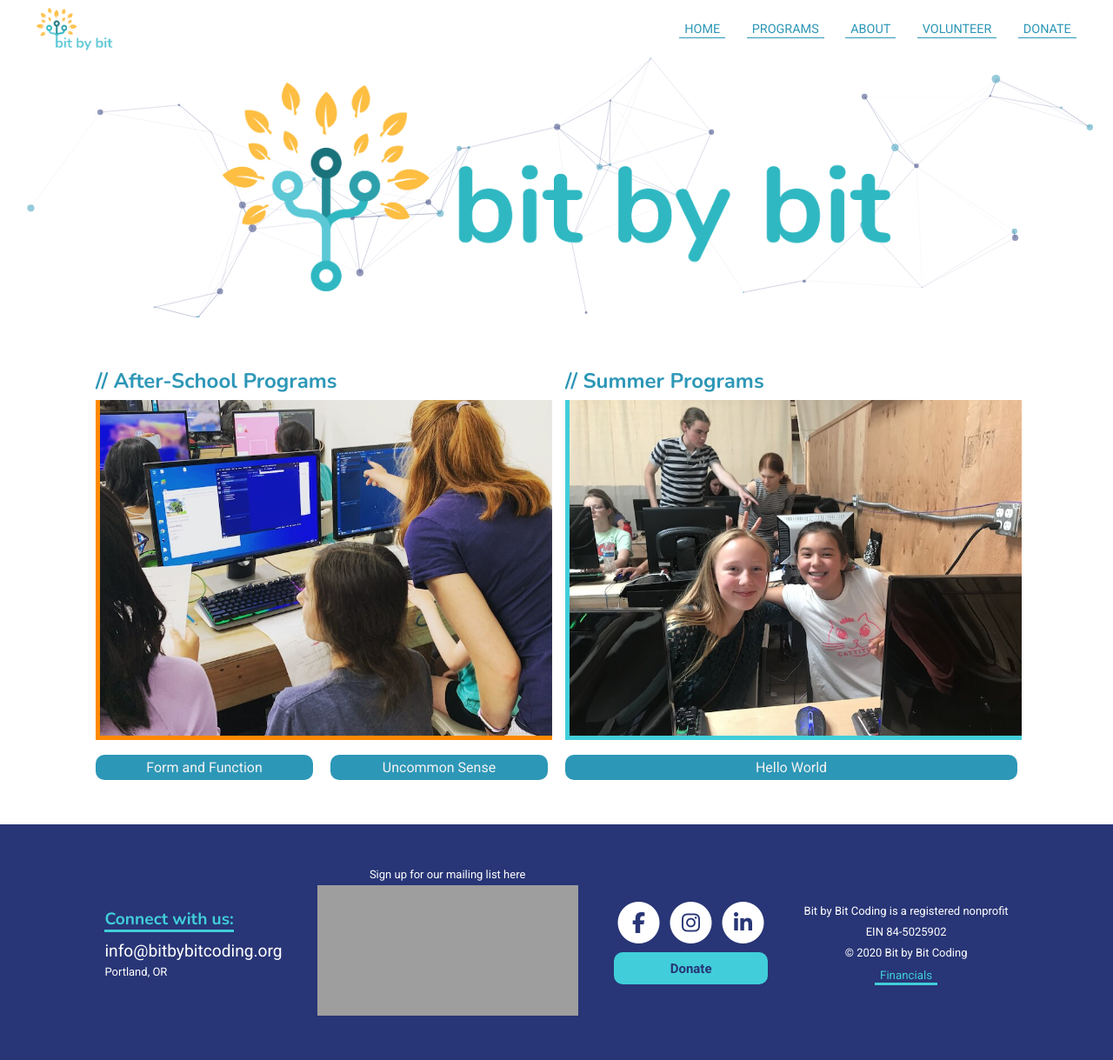
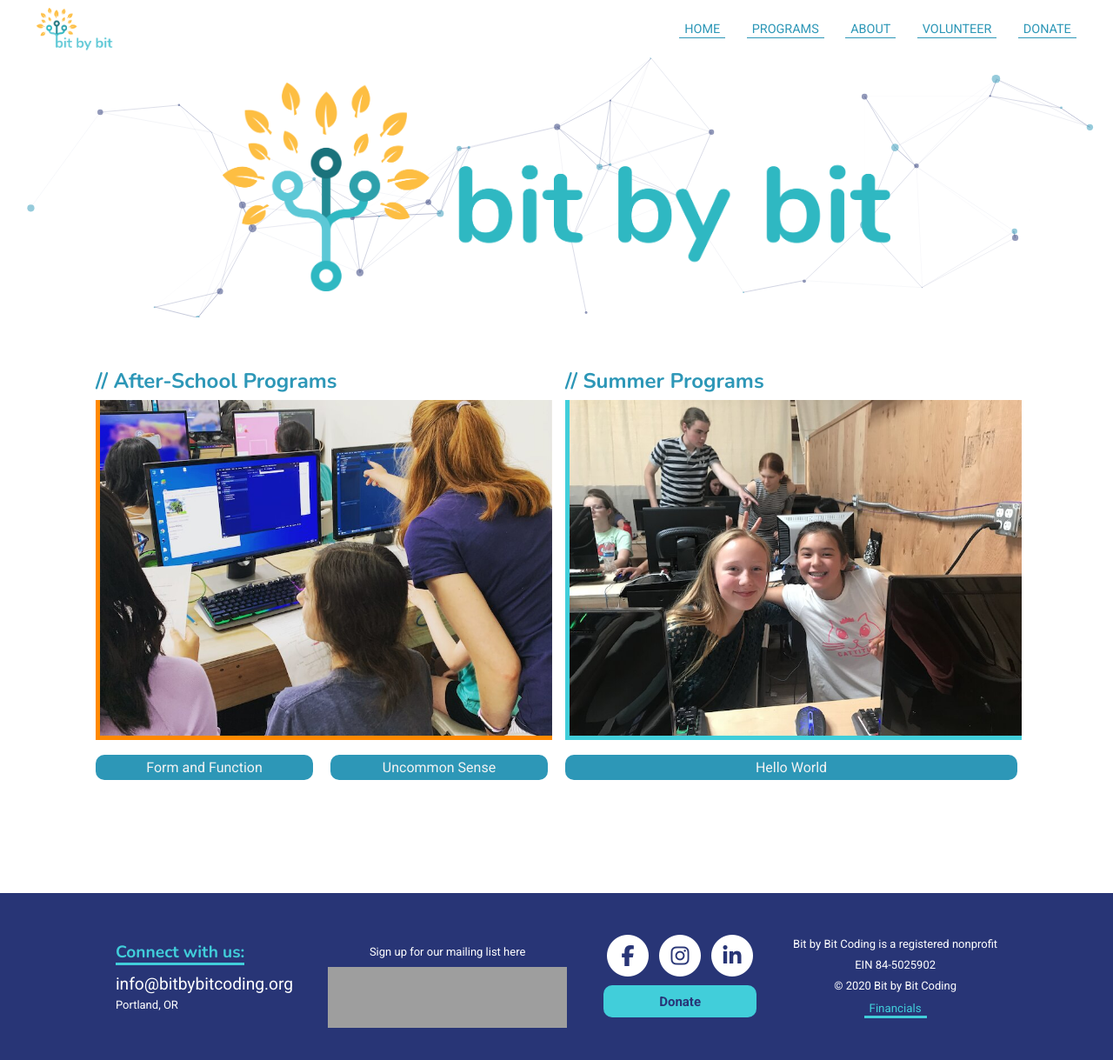
Before and after one commit to bit-by-bit-coding/bxb-website, a Jekyll site: the page built from programs.html, in a window 1280 px wide and 1219 px high. Shown: the whole window at 87% size. Built offline with Jekyll 4.4.1, drawn with Linux system fonts in a browser that asks for light colours; nearby versions of some CDN libraries; grey boxes are pictures that could not be loaded.

Commit message:
styling the subcription to the mailing list in footer

```diff
--- a/styles/style.scss
+++ b/styles/style.scss
@@ -355,6 +355,23 @@
     }
 }
 
+.maillist{
+    width: 275px;
+    max-height: 100px;
+    margin: 20px 0;
+
+    p{
+        padding: 10px 0 5px 0;
+    }
+}
+
+#mailing-list{
+    max-width: 275px;
+    height: 70px;
+    background:#283576;
+    padding: 0;
+}
+
 .footer-info {
     min-width: 150px;
 }
```
